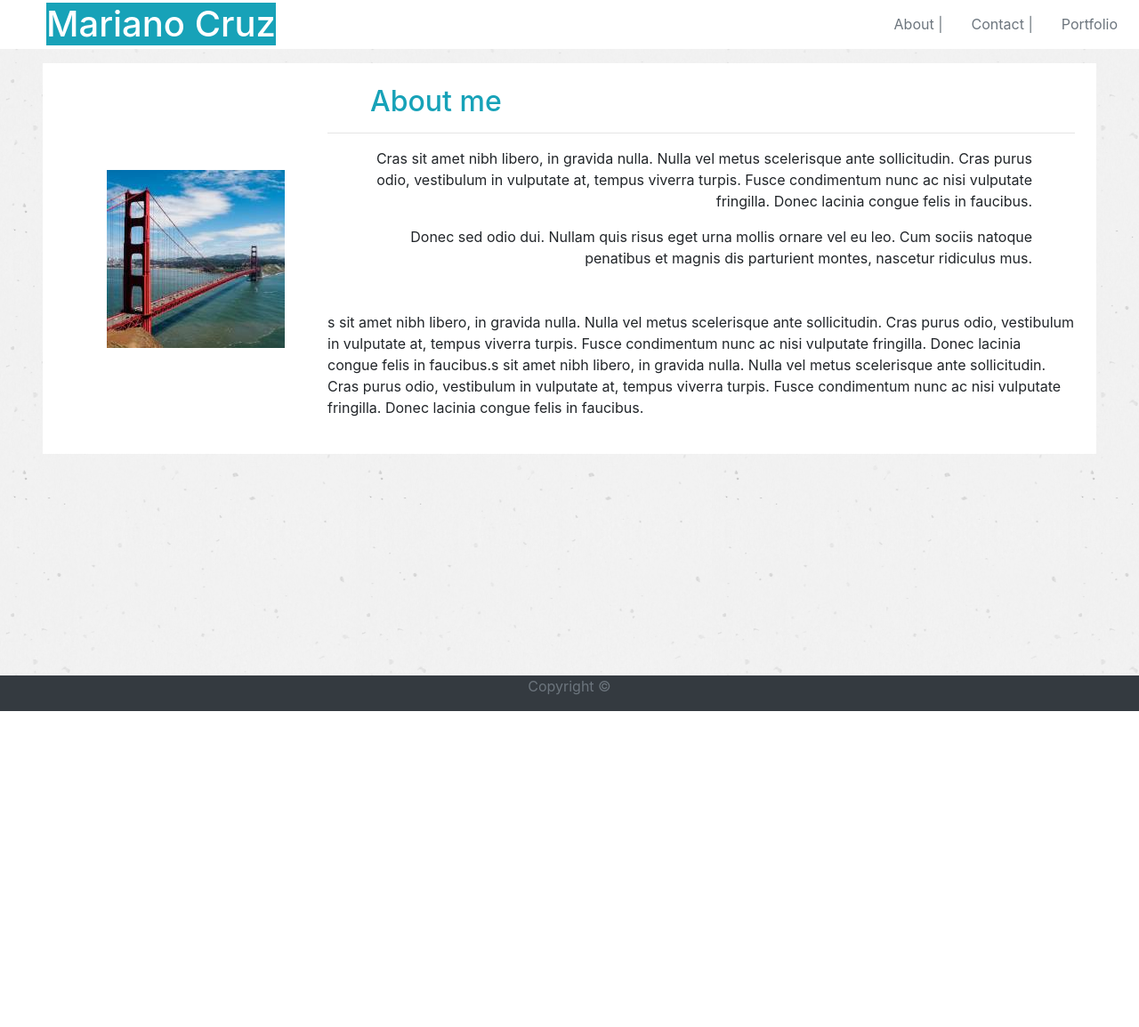
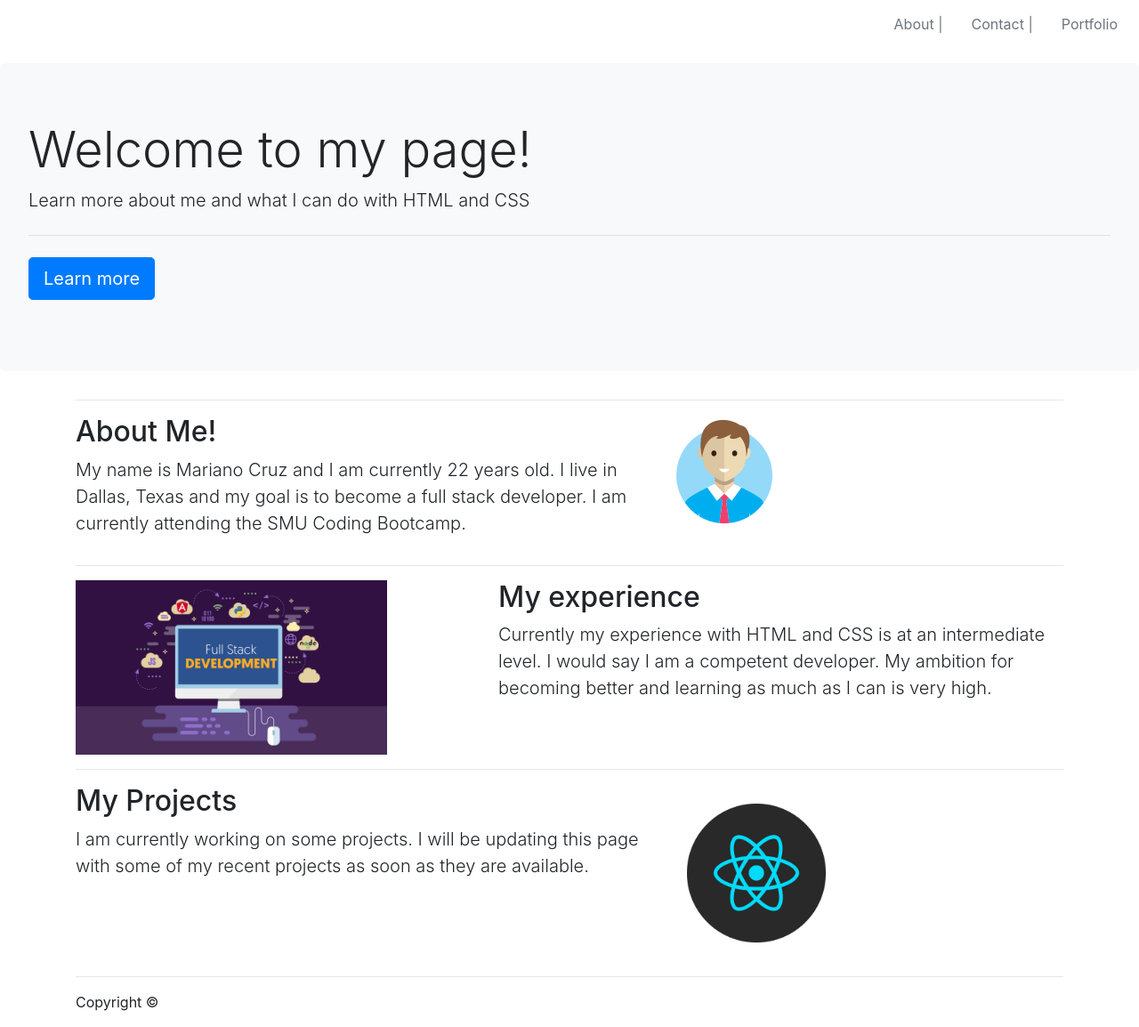
Before and after one commit to tonyc417/Bootstrap-Portfolio, a plain HTML site: page index.html in a window 1280 px wide. Shown: the part 1-1155 px from the top of the page at 89% size. Before the commit the page ends 800 px from the top, so only its background shows below. Drawn offline with nearby package versions, Linux system fonts and the light colour scheme.

Commit message:
changed website layout

```diff
--- a/assets/style.css
+++ b/assets/style.css
@@ -1,4 +1,3 @@
 body {
-    background-image: url(/images/vintagebackground.png);
-    margin: 0;
+    backgorund-color: white;
 }
--- a/index.html
+++ b/index.html
@@ -13,13 +13,13 @@
 
 <body>
     <nav class="p-1 navbar-white bg-white">
-        <h1 class="mx-5 position-fixed bg-info text-white">Mariano Cruz</h1>
+        <!-- <h1 class="mx-5 position-fixed bg-info text-white">Mariano Cruz</h1> -->
         <ul class="p-1 nav justify-content-end">
             <li class="nav-item">
                 <a class="nav-link active text-muted" href="index.html">About |</a>
             </li>
             <li class="nav-item">
-                <a class="nav-link text-muted" href="contact.html">Contact  |</a>
+                <a class="nav-link text-muted" href="contact.html">Contact |</a>
             </li>
             <li class="nav-item">
                 <a class="nav-link text-muted" href="portfolio.html">Portfolio</a>
@@ -27,32 +27,72 @@
         </ul>
     </nav>
 
-
-    <div class="media mt-3 mb-3 ml-5 mr-5 p-4 bg-white">
-        <img class="align-self-center mx-5 mt-3 mb-3" src="images/City image.jpg" alt="an image of the city">
-        <div class="media-body">
-            <h2 class="mx-5 text-info">About me</h2>
-            <hr></hr>
-            <p class="text-right mx-5">Cras sit amet nibh libero, in gravida nulla. Nulla vel metus scelerisque ante
-                sollicitudin. Cras purus odio, vestibulum in vulputate at, tempus viverra turpis. Fusce condimentum nunc
-                ac nisi vulputate fringilla. Donec lacinia congue felis in faucibus.</p>
-            <p class="text-right mx-5">Donec sed odio dui. Nullam quis risus eget urna mollis ornare vel eu leo. Cum
-                sociis natoque penatibus et magnis dis parturient montes, nascetur ridiculus mus.</p>
-                <p class="text-left mt-5 mr-">s sit amet nibh libero, in gravida nulla. Nulla vel metus scelerisque ante
-                        sollicitudin. Cras purus odio, vestibulum in vulputate at, tempus viverra turpis. Fusce condimentum nunc
-                        ac nisi vulputate fringilla. Donec lacinia congue felis in faucibus.s sit amet nibh libero, in gravida nulla. Nulla vel metus scelerisque ante
-                        sollicitudin. Cras purus odio, vestibulum in vulputate at, tempus viverra turpis. Fusce condimentum nunc
-                        ac nisi vulputate fringilla. Donec lacinia congue felis in faucibus.</p>
-        </div>
+    <div class="mt-3 jumbotron bg-light">
+        <h1 class="display-4">Welcome to my page!</h1>
+        <p class="lead">Learn more about me and what I can do with HTML and CSS</p>
+        <hr class="my-4">
+        <p class="lead">
+            <a class="btn btn-primary btn-lg" href="#middle" role="button">Learn more</a>
+        </p>
     </div>
 
     <div class="container">
-    <div class="fixed-bottom bg-dark">
-            <p class="text-center text-muted">Copyright &copy;</p>
-    </div>
+        <hr class="featurette-divider">
+        <div class="row featurette">
+            <div class="col-md-7">
+                <h2 class="featurette-heading">About Me!</h2>
+                <p class="lead">My name is Mariano Cruz and I am currently 22 years old. I live in Dallas, Texas and my
+                    goal is to become
+                    a full stack developer. I am currently attending the SMU Coding Bootcamp.
+                </p>
+                <p id="middle"></p>
+            </div>
+            <div class="col-md-5">
+                <img class="featurette-image img-fluid mx-auto" src="images/avatar.png" alt="An image of an avatar.">
+            </div>
+        </div>
+        <hr class="featurette-divider">
+        <div class="row featurette">
+            <div class="col-md-7 order-md-2">
+                <h2 class="featurette-heading">My experience</h2>
+                <p class="lead">Currently my experience with HTML and CSS is at an intermediate level. I would say I am
+                    a competent developer.
+                    My ambition for becoming better and learning as much as I can is very high.
+                </p>
+            </div>
+            <div class="col-md-5 order-md-1">
+                <img class="featurette-image img-fluid mx-auto" src="images/Full-Stack-Developer.jpg" width="350px"
+                    alt="An image of a full stack development logo.">
+            </div>
+        </div>
+        <hr class="featurette-divider">
+        <div class="row featurette">
+            <div class="col-md-7">
+                <h2 class="featurette-heading">My Projects</h2>
+                <p class="lead">I am currently working on some projects. I will be updating this page with some of my
+                    recent projects as soon as they are available. </p>
+            </div>
+            <div class="col-md-5">
+                <img class="featurette-image img-fluid mx-auto" src="images/react-icon.png" width="200px"
+                    alt="An image of a react icon.">
+            </div>
+        </div>
+        <hr class="featurette-divider">
     </div>
 
+    <footer class="container">
+        <p>Copyright &copy;</p>
+    </footer>
 
+    <script src="https://code.jquery.com/jquery-3.3.1.slim.min.js"
+        integrity="sha384-q8i/X+965DzO0rT7abK41JStQIAqVgRVzpbzo5smXKp4YfRvH+8abtTE1Pi6jizo"
+        crossorigin="anonymous"></script>
+    <script src="https://cdnjs.cloudflare.com/ajax/libs/popper.js/1.14.7/umd/popper.min.js"
+        integrity="sha384-UO2eT0CpHqdSJQ6hJty5KVphtPhzWj9WO1clHTMGa3JDZwrnQq4sF86dIHNDz0W1"
+        crossorigin="anonymous"></script>
+    <script src="https://stackpath.bootstrapcdn.com/bootstrap/4.3.1/js/bootstrap.min.js"
+        integrity="sha384-JjSmVgyd0p3pXB1rRibZUAYoIIy6OrQ6VrjIEaFf/nJGzIxFDsf4x0xIM+B07jRM"
+        crossorigin="anonymous"></script>
 </body>
 
 </html>
```
Also changed, not shown: contact.html (+0 -1 lines), portfolio.html (+0 -1 lines), images/Full-Stack-Developer.jpg (added), images/avatar.png (added), images/lake carousel.jpg (added), images/react-icon.png (added).
